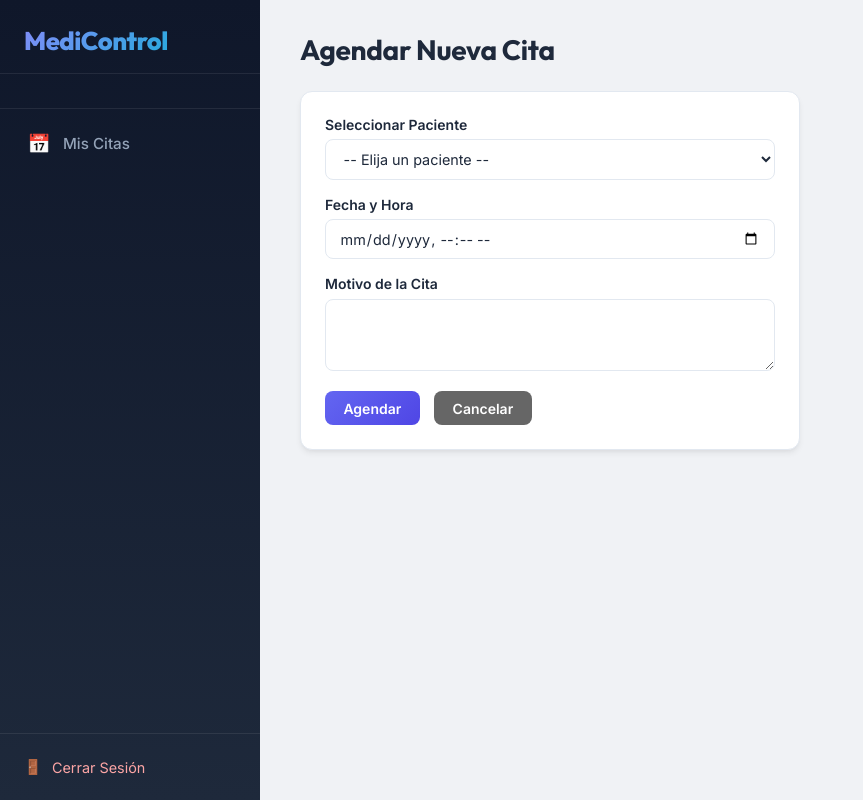
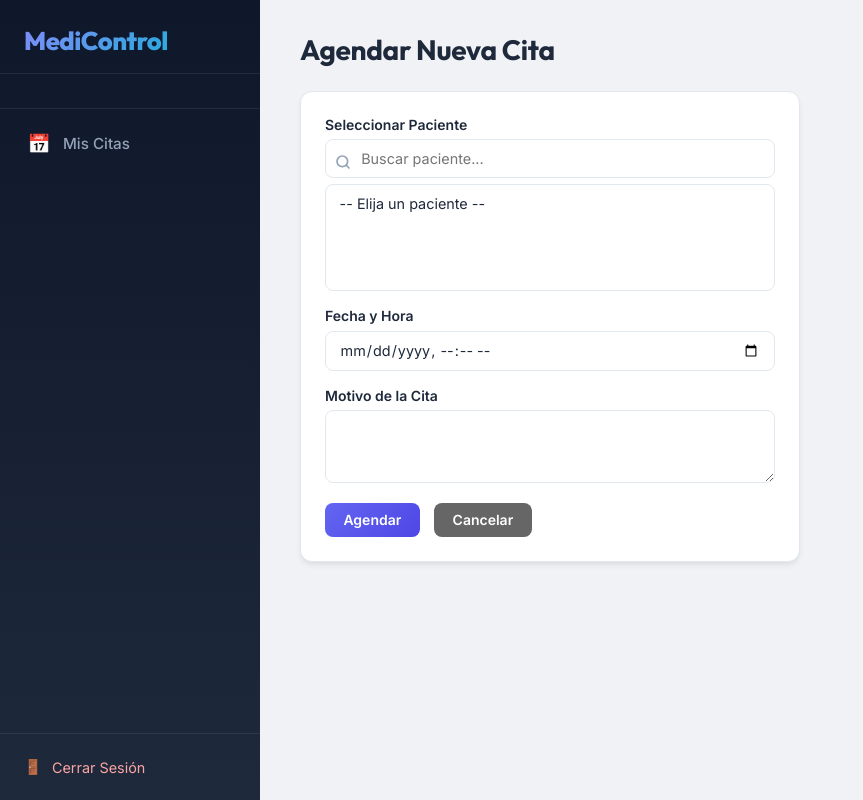
Before and after one commit to AngelMazaFab/ProgramacionWebProyectoFinal, a PHP site: template app/views/citas/create.php in a window 1280 px wide. Shown: the whole page, without its empty margins (0-863 px from the left). Run offline with PHP 8.4, Linux system fonts and the light colour scheme; the template is opened without the code that fills it, so the values that code supplies are empty.

Commit message:
2.2 Feat: Se añadió un buscador para que el doctor pueda agendar citas

```diff
--- a/app/views/citas/create.php
+++ b/app/views/citas/create.php
@@ -1,18 +1,70 @@
 <?php
+/** @var array $pacientes — Provided by CitaController::create() */
 ob_start();
 $baseUrl = str_replace('\\', '/', dirname($_SERVER['SCRIPT_NAME']));
 if ($baseUrl === '/') $baseUrl = '';
 ?>
 <h1>Agendar Nueva Cita</h1>
 
+<style>
+    .patient-search-wrapper {
+        position: relative;
+    }
+
+    .patient-search-wrapper .search-icon {
+        position: absolute;
+        left: 10px;
+        top: 50%;
+        transform: translateY(-50%);
+        color: var(--text-muted);
+        pointer-events: none;
+        display: flex;
+        align-items: center;
+    }
+
+    .patient-search-wrapper input#paciente-search {
+        padding-left: 2.2rem;
+    }
+
+    .patient-search-wrapper input#paciente-search:focus {
+        outline: none;
+        border-color: var(--color-primary-light);
+        box-shadow: 0 0 0 3px rgba(99, 102, 241, 0.1);
+    }
+</style>
+
 <div class="card" style="max-width: 500px;">
     <form method="POST" action="<?php echo $baseUrl; ?>/citas/store">
         <div class="form__group">
             <label class="form__label">Seleccionar Paciente</label>
-            <select name="id_paciente" class="form__input" required>
+
+            <!-- Campo de búsqueda con lupa -->
+            <div class="patient-search-wrapper">
+                <span class="search-icon">
+                    <svg xmlns="http://www.w3.org/2000/svg" width="16" height="16" viewBox="0 0 24 24"
+                        fill="none" stroke="currentColor" stroke-width="2.5"
+                        stroke-linecap="round" stroke-linejoin="round">
+                        <circle cx="11" cy="11" r="8"></circle>
+                        <line x1="21" y1="21" x2="16.65" y2="16.65"></line>
+                    </svg>
+                </span>
+                <input
+                    type="text"
+                    id="paciente-search"
+                    class="form__input"
+                    placeholder="Buscar paciente..."
+                    autocomplete="off"
+                    style="margin-bottom: 0.4rem;">
+            </div>
+
+            <!-- Select real que se envía en el formulario -->
+            <select name="id_paciente" id="select-paciente" class="form__input" required size="5"
+                style="height: auto; overflow-y: auto;">
                 <option value="">-- Elija un paciente --</option>
                 <?php foreach ($pacientes as $p): ?>
-                    <option value="<?php echo $p['id_usuario']; ?>"><?php echo htmlspecialchars($p['nombre']); ?></option>
+                    <option value="<?php echo $p['id_usuario']; ?>">
+                        <?php echo htmlspecialchars($p['nombre']); ?>
+                    </option>
                 <?php endforeach; ?>
             </select>
         </div>
@@ -31,6 +83,38 @@ if ($baseUrl === '/') $baseUrl = '';
         <a href="<?php echo $baseUrl; ?>/citas" class="btn" style="background:#666; margin-left:10px;">Cancelar</a>
     </form>
 </div>
+
+<script>
+    (function() {
+        var searchInput = document.getElementById('paciente-search');
+        var select = document.getElementById('select-paciente');
+        // Guardar todas las opciones originales (sin la primera vacía)
+        var allOptions = Array.from(select.options).slice(1).map(function(opt) {
+            return {
+                value: opt.value,
+                text: opt.text
+            };
+        });
+
+        searchInput.addEventListener('input', function() {
+            var query = this.value.toLowerCase().trim();
+            // Limpiar opciones actuales (excepto la primera)
+            while (select.options.length > 1) {
+                select.remove(1);
+            }
+            // Re-agregar solo las que coincidan
+            allOptions.forEach(function(opt) {
+                if (!query || opt.text.toLowerCase().includes(query)) {
+                    var newOpt = document.createElement('option');
+                    newOpt.value = opt.value;
+                    newOpt.textContent = opt.text;
+                    select.appendChild(newOpt);
+                }
+            });
+        });
+    })();
+</script>
+
 <?php
 $content = ob_get_clean();
 require __DIR__ . '/../layouts/main.php';
```
